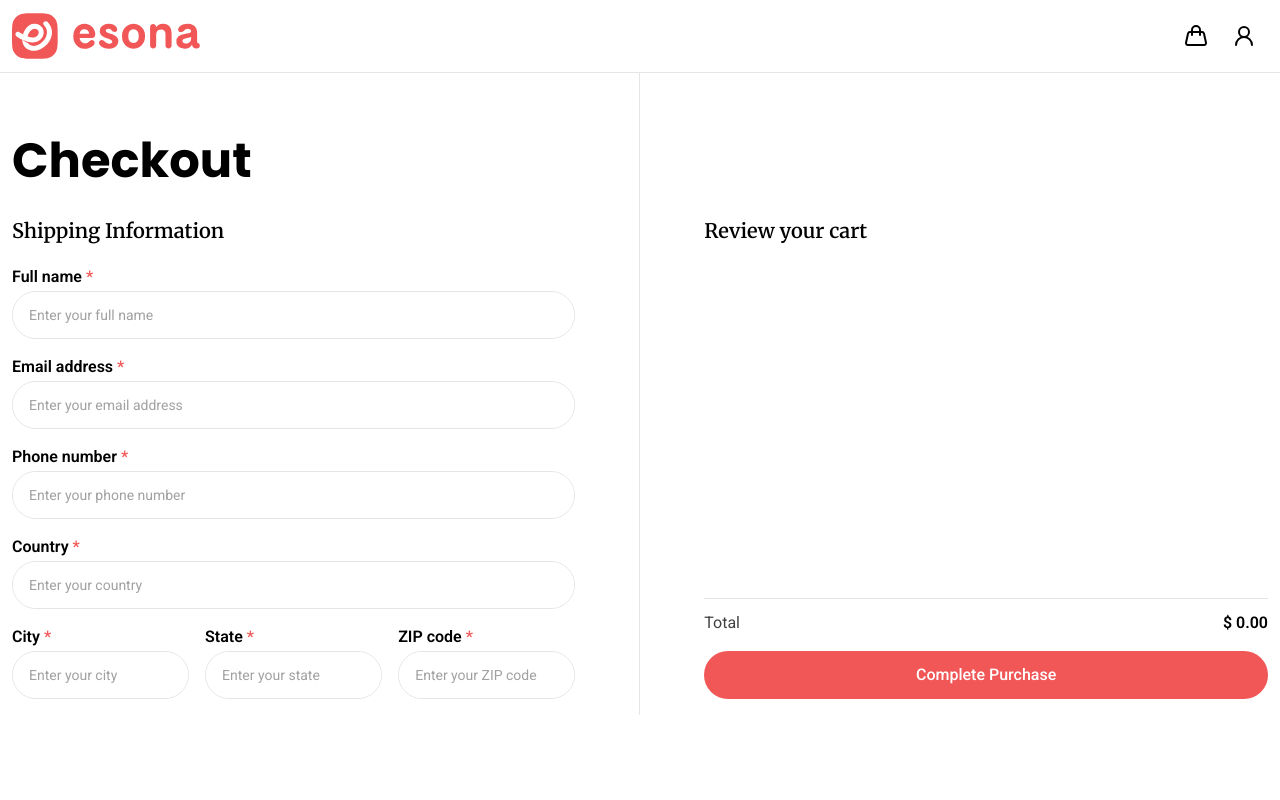
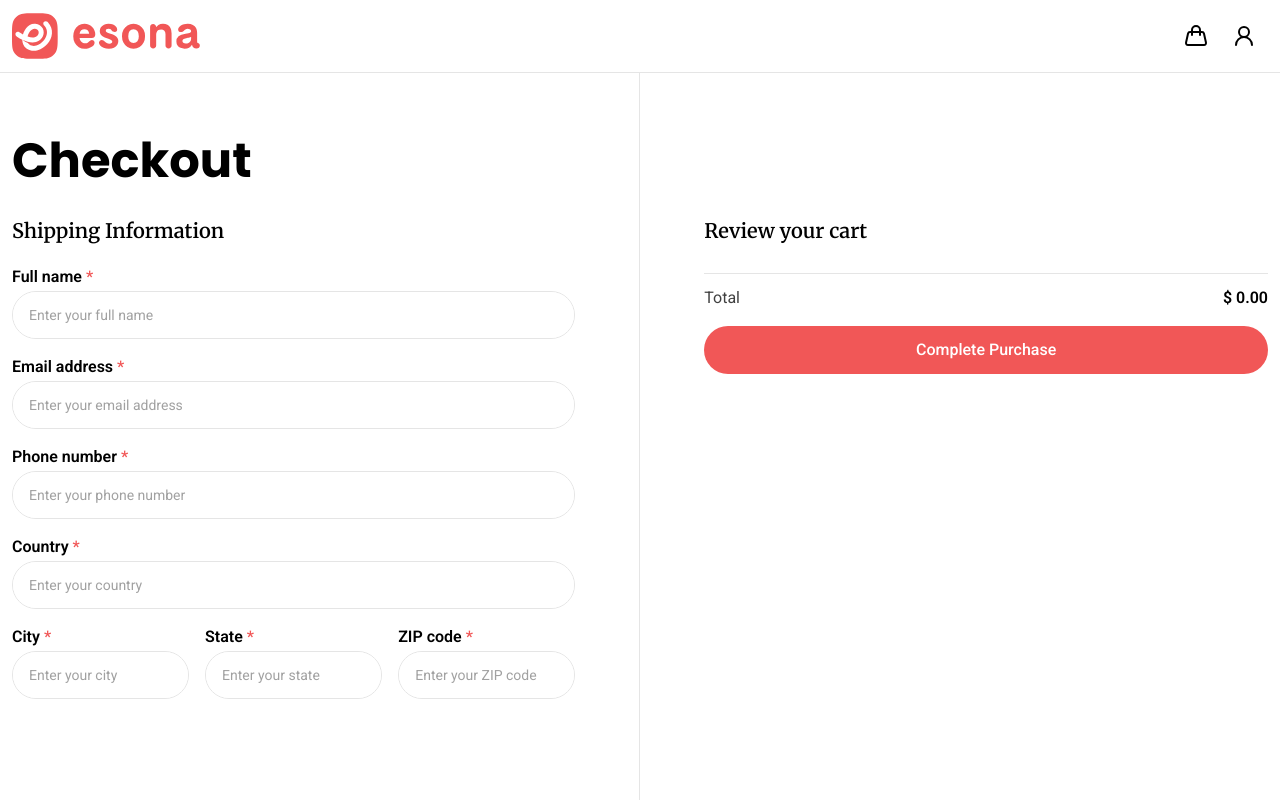
Before and after one commit to marianobura/pp-ecommerce-nextjs, a Next.js app in the folder frontend/: page /checkout in a window 1280 px wide. Built offline with nearby package versions, Linux system fonts and the light colour scheme.

Commit message:
Enhance layout and overflow handling in Checkout and Review components

```diff
--- a/frontend/src/app/checkout/page.tsx
+++ b/frontend/src/app/checkout/page.tsx
@@ -4,7 +4,7 @@ import Review from '@/components/pages/checkout/Review';
 
 export default function CheckoutPage() {
   return (
-    <div className="container flex flex-col divide-y divide-neutral-200 md:flex-row md:divide-x md:divide-y-0 md:overflow-hidden">
+    <div className="container flex h-full flex-col divide-y divide-neutral-200 md:flex-row md:divide-x md:divide-y-0 md:overflow-hidden">
       <div className="size-full pt-3 pb-4 md:pt-8 md:pr-8 lg:pt-16 lg:pr-16">
         <BaseText variant="h1">Checkout</BaseText>
         <Information />
--- a/frontend/src/components/pages/checkout/Review.tsx
+++ b/frontend/src/components/pages/checkout/Review.tsx
@@ -13,8 +13,8 @@ export default function CheckoutReviewPage() {
       <BaseText variant="h3" className="mb-2 md:mb-4">
         Review your cart
       </BaseText>
-      <div className="flex flex-col md:flex-1 md:overflow-hidden">
-        <div className="flex-1 pb-3 md:overflow-y-auto md:pr-3">
+      <div className="flex flex-col md:overflow-hidden">
+        <div className="pb-3 md:overflow-y-auto md:pr-3">
           <CartItems cart={cart} removeFromCart={removeFromCart} />
         </div>
       </div>
```
